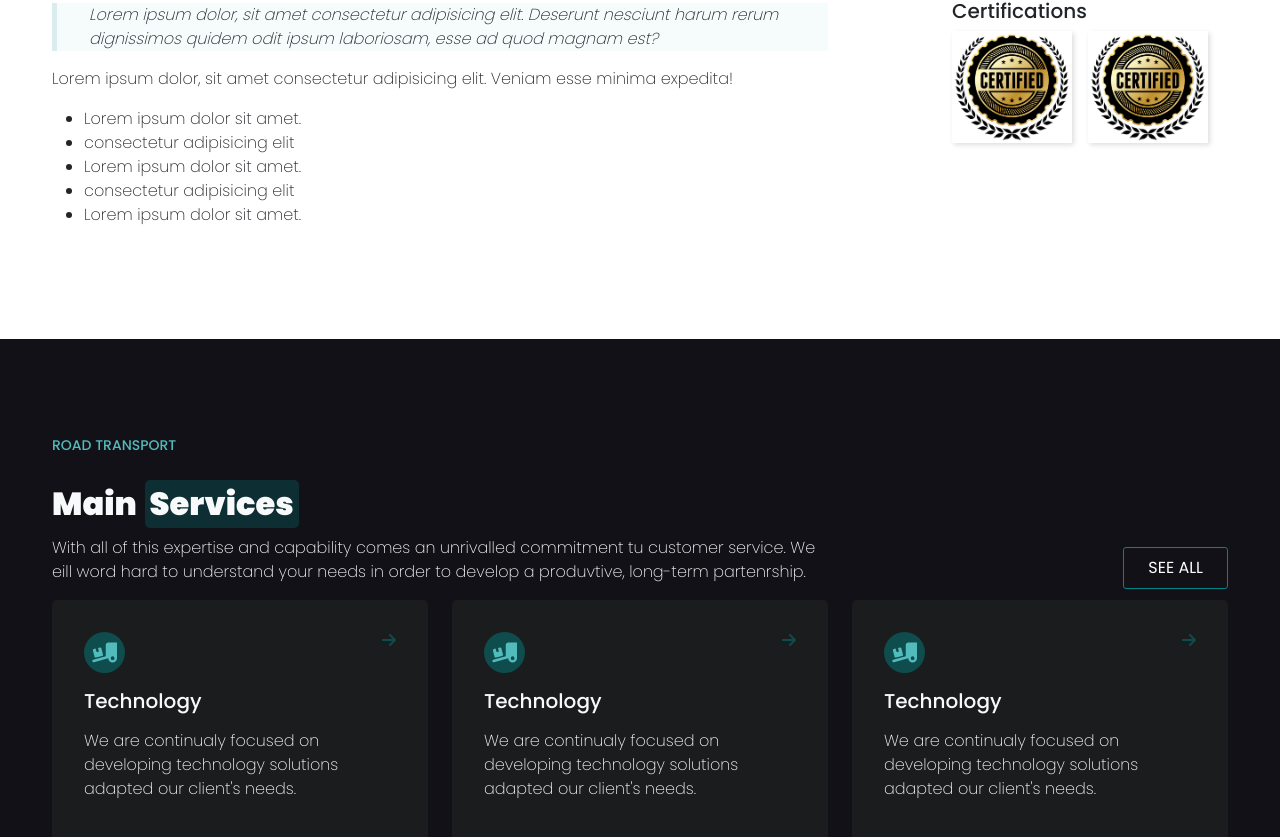
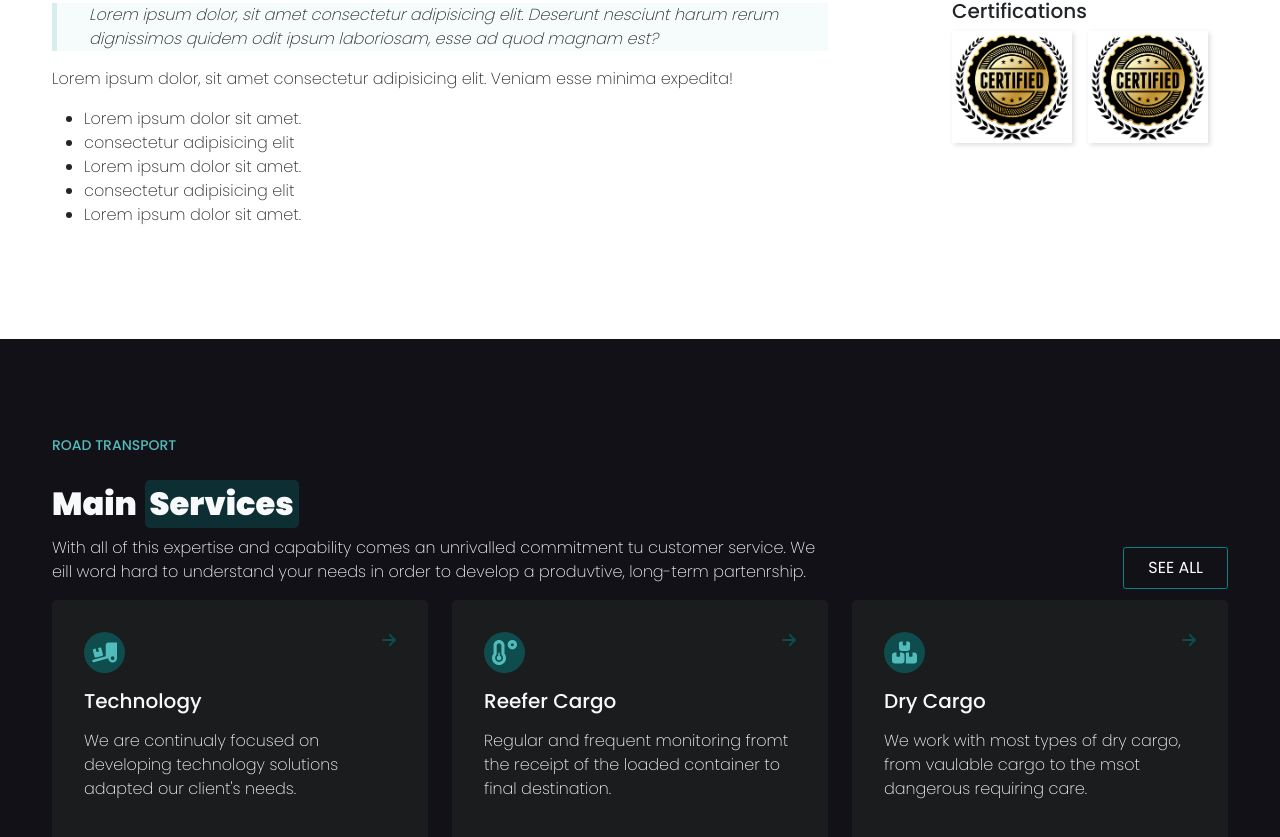
Before and after one commit to ariannagreco3393/proj-html-vuejs, a Vue app: page / in a window 1280 px wide. Shown: the part 995-1832 px from the top of the page. Built offline with nearby package versions, Linux system fonts and the light colour scheme.

Commit message:
add main services icon

```diff
--- a/src/assets/scss/style.scss
+++ b/src/assets/scss/style.scss
@@ -92,7 +92,7 @@
   .square {
     @include square;
 
-    .truck_icon {
+    .main_icon {
       height: 25px;
       width: 25px;
       color: $font-button-light;
--- a/src/components/mainComponent.vue
+++ b/src/components/mainComponent.vue
@@ -1,99 +1,18 @@
 <template>
   <main id="site_main">
     <whoWeAre />
-    <section class="main_services bg_dark">
-      <div class="container">
-        <div class="row">
-          <small class="text_green font_500">ROAD TRANSPORT</small>
-          <div class="excellence d-flex align-items-center mt-4">
-            <h2 class="text-light font_900">Main</h2>
-            <h2 class="services text-light font_900">Services</h2>
-          </div>
-          <div class="col-8">
-            <p class="text-light font_200">
-              With all of this expertise and capability comes an unrivalled
-              commitment tu customer service. We eill word hard to understand
-              your needs in order to develop a produvtive, long-term
-              partenrship.
-            </p>
-          </div>
-          <div class="col-4 text-end align-self-center">
-            <button class="transparent_btn">SEE ALL</button>
-          </div>
-        </div>
-        <div class="row">
-          <div class="col-4">
-            <div class="square text-light">
-              <div class="d-flex justify-content-between">
-                <font-awesome-icon
-                  class="truck_icon"
-                  icon="fa-solid fa-truck-ramp-box"
-                />
-
-                <font-awesome-icon
-                  class="arrow_icon"
-                  icon="fa-solid fa-arrow-right"
-                />
-              </div>
-              <h5 class="mt-3">Technology</h5>
-              <p class="font_200 mt-3">
-                We are continualy focused on developing technology solutions
-                adapted our client's needs.
-              </p>
-            </div>
-          </div>
-          <div class="col-4">
-            <div class="square text-light">
-              <div class="d-flex justify-content-between">
-                <font-awesome-icon
-                  class="truck_icon"
-                  icon="fa-solid fa-truck-ramp-box"
-                />
-
-                <font-awesome-icon
-                  class="arrow_icon"
-                  icon="fa-solid fa-arrow-right"
-                />
-              </div>
-              <h5 class="mt-3">Technology</h5>
-              <p class="font_200 mt-3">
-                We are continualy focused on developing technology solutions
-                adapted our client's needs.
-              </p>
-            </div>
-          </div>
-          <div class="col-4">
-            <div class="square text-light">
-              <div class="d-flex justify-content-between">
-                <font-awesome-icon
-                  class="truck_icon"
-                  icon="fa-solid fa-truck-ramp-box"
-                />
-
-                <font-awesome-icon
-                  class="arrow_icon"
-                  icon="fa-solid fa-arrow-right"
-                />
-              </div>
-              <h5 class="mt-3">Technology</h5>
-              <p class="font_200 mt-3">
-                We are continualy focused on developing technology solutions
-                adapted our client's needs.
-              </p>
-            </div>
-          </div>
-        </div>
-      </div>
-    </section>
+    <mainServices />
   </main>
 </template>
 
 <script>
 import whoWeAre from "@/components/whoWeAreComponent.vue";
+import mainServices from "@/components/mainServicesComponent.vue";
 export default {
   name: "mainComponent",
   components: {
     whoWeAre,
+    mainServices,
   },
 };
 </script>
@@ -101,6 +20,4 @@ export default {
 <style lang="scss" scoped>
 @import "@/assets/scss/variables.scss";
 @import "@/assets/scss/partials/_commonRules";
-
-
 </style>
--- /dev/null
+++ b/src/components/mainServicesComponent.vue
@@ -0,0 +1,96 @@
+<template>
+  <section class="main_services bg_dark">
+    <div class="container">
+      <div class="row">
+        <small class="text_green font_500">ROAD TRANSPORT</small>
+        <div class="excellence d-flex align-items-center mt-4">
+          <h2 class="text-light font_900">Main</h2>
+          <h2 class="services text-light font_900">Services</h2>
+        </div>
+        <div class="col-8">
+          <p class="text-light font_200">
+            With all of this expertise and capability comes an unrivalled
+            commitment tu customer service. We eill word hard to understand your
+            needs in order to develop a produvtive, long-term partenrship.
+          </p>
+        </div>
+        <div class="col-4 text-end align-self-center">
+          <button class="transparent_btn">SEE ALL</button>
+        </div>
+      </div>
+      <div class="row">
+        <div class="col-4">
+          <div class="square text-light">
+            <div class="d-flex justify-content-between">
+              <font-awesome-icon
+                class="main_icon"
+                icon="fa-solid fa-truck-ramp-box"
+              />
+
+              <font-awesome-icon
+                class="arrow_icon"
+                icon="fa-solid fa-arrow-right"
+              />
+            </div>
+            <h5 class="mt-3">Technology</h5>
+            <p class="font_200 mt-3">
+              We are continualy focused on developing technology solutions
+              adapted our client's needs.
+            </p>
+          </div>
+        </div>
+        <div class="col-4">
+          <div class="square text-light">
+            <div class="d-flex justify-content-between">
+              <font-awesome-icon
+                class="main_icon"
+                icon="fa-solid fa-temperature-low"
+              />
+
+              <font-awesome-icon
+                class="arrow_icon"
+                icon="fa-solid fa-arrow-right"
+              />
+            </div>
+            <h5 class="mt-3">Reefer Cargo</h5>
+            <p class="font_200 mt-3">
+              Regular and frequent monitoring fromt the receipt of the loaded
+              container to final destination.
+            </p>
+          </div>
+        </div>
+        <div class="col-4">
+          <div class="square text-light">
+            <div class="d-flex justify-content-between">
+              <font-awesome-icon
+                class="main_icon"
+                icon="fa-solid fa-boxes-stacked"
+              />
+
+              <font-awesome-icon
+                class="arrow_icon"
+                icon="fa-solid fa-arrow-right"
+              />
+            </div>
+            <h5 class="mt-3">Dry Cargo</h5>
+            <p class="font_200 mt-3">
+              We work with most types of dry cargo, from vaulable cargo to the
+              msot dangerous requiring care.
+            </p>
+          </div>
+        </div>
+      </div>
+    </div>
+  </section>
+</template>
+
+<script>
+export default {
+  name: "mainServicesComponent",
+};
+</script>
+
+<style lang="scss" scoped>
+@import "@/assets/scss/variables.scss";
+@import "@/assets/scss/partials/_commonRules";
+</style>
```
